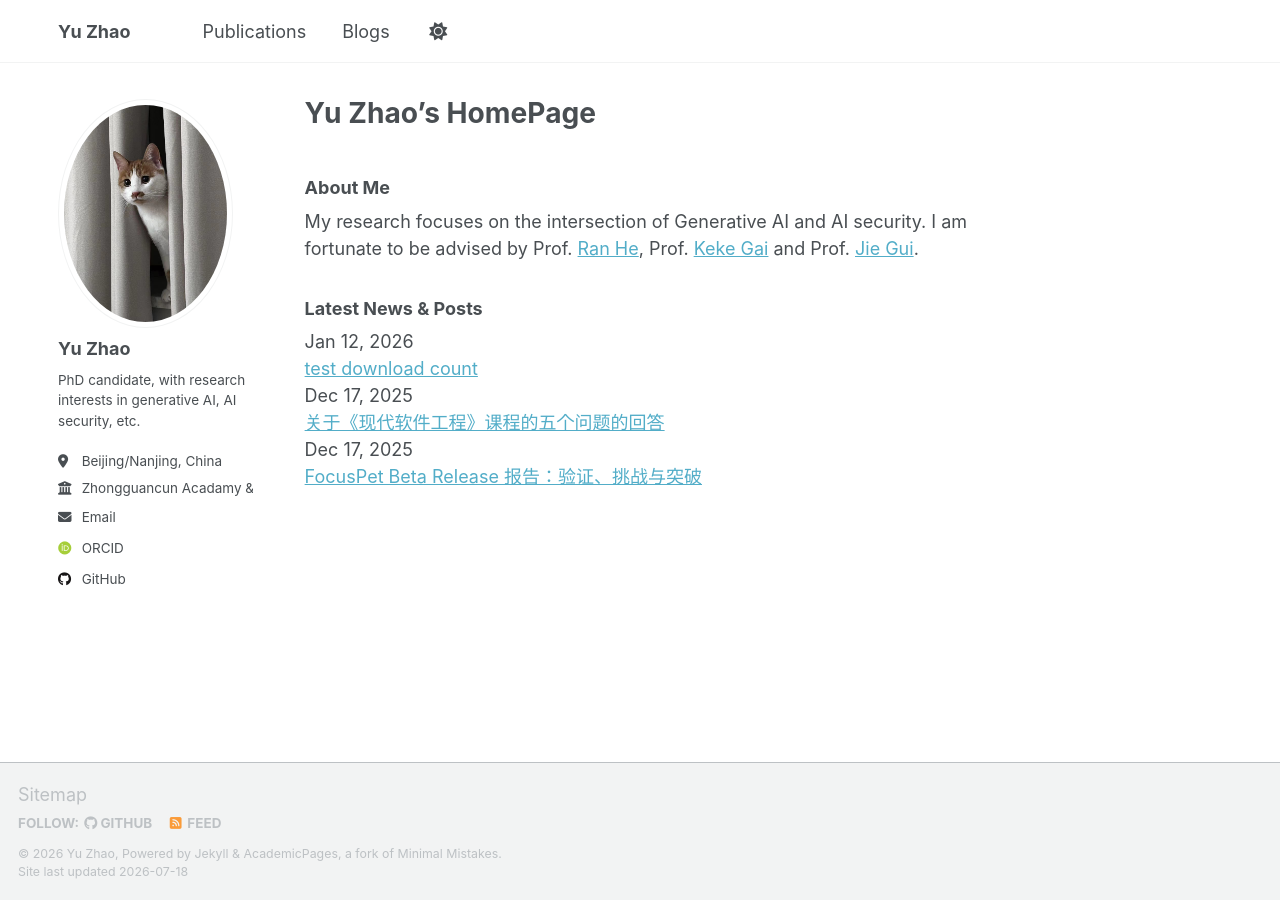
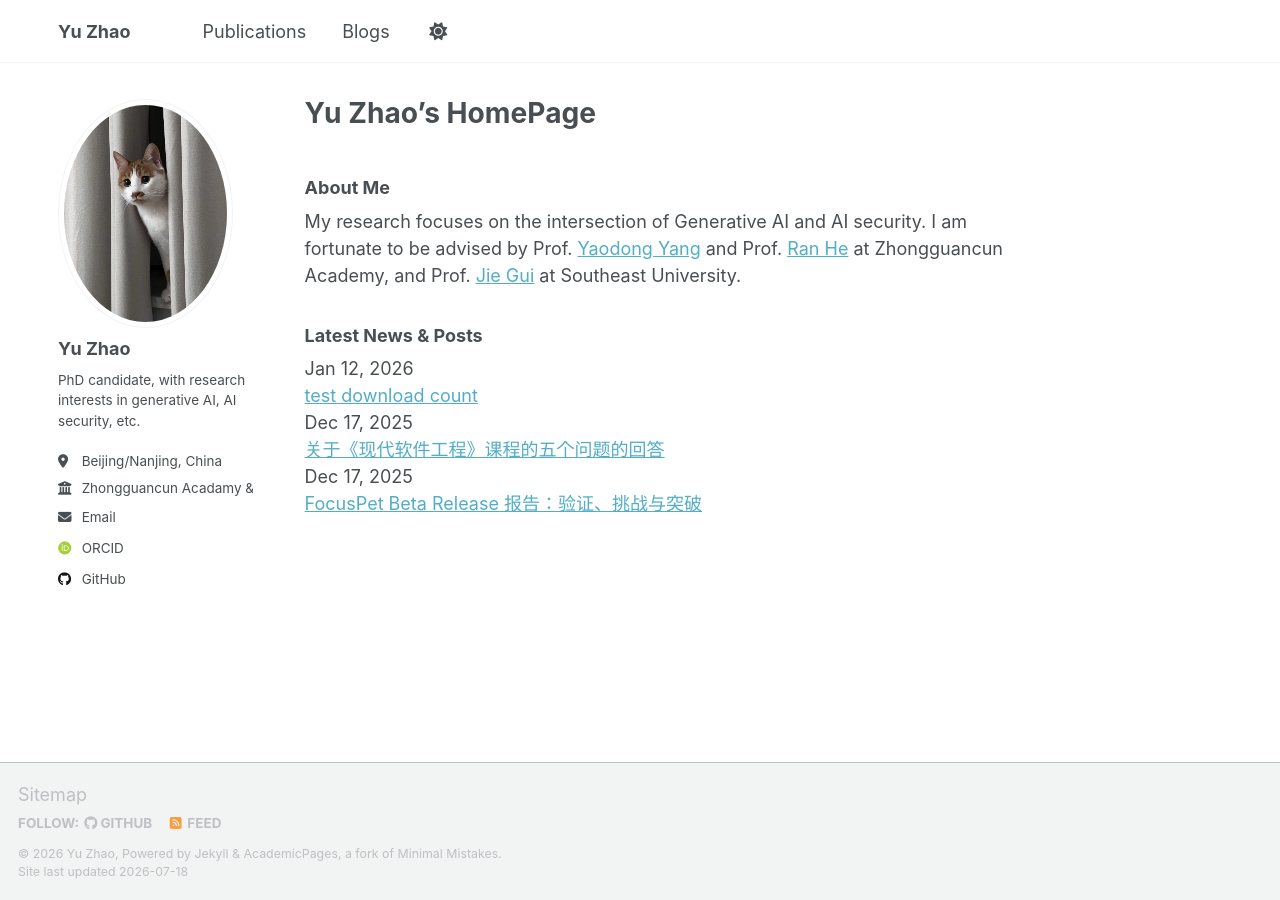
Before and after one commit to milkieTigera/milkieTigera.github.io, a Jekyll site: the page built from _pages/about.md, in a window 1280 px wide. Built offline with Jekyll 4.4.1, drawn with Linux system fonts in a browser that asks for light colours; some web fonts are replaced; a script that is not in the unit is left out.

Commit message:
Update advisor information in about.md

```diff
--- a/_pages/about.md
+++ b/_pages/about.md
@@ -9,7 +9,7 @@ redirect_from:
 
 ### About Me
 
-My research focuses on the intersection of Generative AI and AI security. I am fortunate to be advised by Prof. [Ran He](https://rhe-web.github.io/), Prof. [Keke Gai](https://cst.bit.edu.cn/szdw/jsml/bssds/3600ddc31a2e4daa99c3a3c3be802f1b.htm) and Prof. [Jie Gui](https://guijiejie.github.io).
+My research focuses on the intersection of Generative AI and AI security. I am fortunate to be advised by Prof. [Yaodong Yang](https://yangyaodong.com/) and Prof. [Ran He](https://rhe-web.github.io/) at Zhongguancun Academy, and Prof. [Jie Gui](https://guijiejie.github.io) at Southeast University.
 
 
 ### Latest News & Posts
```
